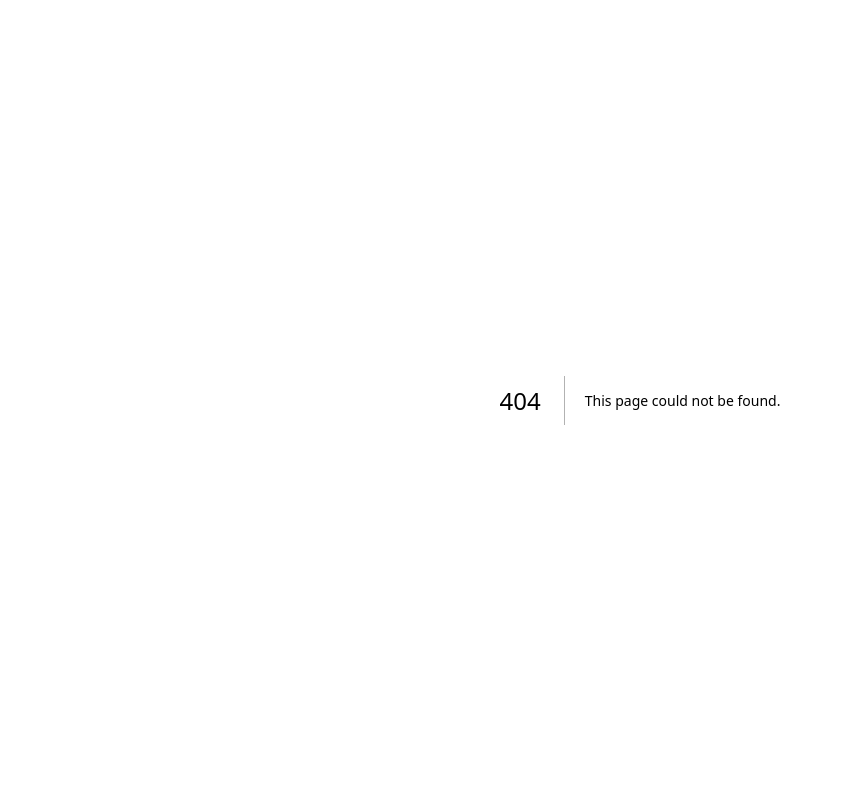
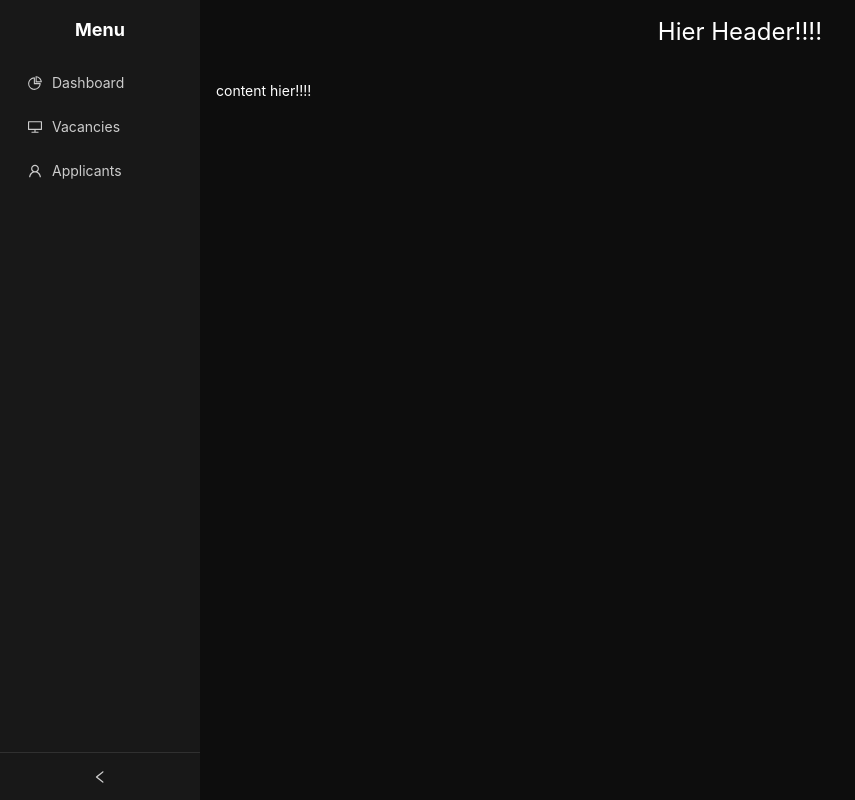
Before and after one commit to teuber-marcel/talenttrack, a Next.js app in the folder client/: page /layout in a window 1280 px wide. Before the commit this address had no page. Shown: the whole page, without its empty margins (0-855 px from the left). Built offline with nearby package versions, Linux system fonts and the light colour scheme.

Commit message:
added layout and updated routes

```diff
--- a/client/src/app/App.js
+++ b/client/src/app/App.js
@@ -3,7 +3,6 @@ import Image from "next/image";
 import {BrowserRouter, Link, Route, Routes} from "react-router-dom";
 import Dashboard from "../pages/Dashboard";
 import VacanciesOverview from "../pages/VacanciesOverview";
-import TestLayout from "../pages/TestLayout";
 
 const App = () => {
   return (
@@ -12,7 +11,8 @@ const App = () => {
             <Routes>
               <Route path={'/Dashboard'} element={<Dashboard/>}/>
               <Route path={'/VacanciesOverview'} element={<VacanciesOverview />}/>
-              <Route path={'/TestLayout'} element={<TestLayout />}/>
+              <Route path={'/layout'} element={<layout />}/>
+
             </Routes>
         </BrowserRouter>
 
--- a/client/src/components/Global/Sidebar.jsx
+++ b/client/src/components/Global/Sidebar.jsx
@@ -1,49 +1,64 @@
 // components/Sidebar.jsx
-import React, { useState } from "react";
+import React from "react";
 import { Layout, Menu } from "antd";
 import {
   DesktopOutlined,
-  FileOutlined,
   PieChartOutlined,
-  TeamOutlined,
   UserOutlined,
-  MenuUnfoldOutlined,
-  MenuFoldOutlined,
 } from "@ant-design/icons";
 import Link from "next/link";
+import { useRouter } from "next/router";
 
 const { Sider } = Layout;
 
-const getItem = (label, key, icon, href) => ({
-  key,
+/**
+ * Helper to build Menu items.
+ * 'key' should match the 'href' so that we can directly use the router.pathname
+ * to highlight the correct menu item.
+ */
+const getItem = (label, key, icon) => ({
+  key,      // <-- use the path as the key
   icon,
-  label: href ? <Link href={href}>{label}</Link> : label,
+  label: <Link href={key}>{label}</Link>,
 });
 
 const items = [
-  getItem("Dashboard", "1", <PieChartOutlined />, "/dashboard"),
-  getItem("Vacancies", "2", <DesktopOutlined />, "/vacancies"),
-  getItem("User", "sub1", <UserOutlined />, "/profile"),
-  getItem("Team", "sub2", <TeamOutlined />, "/team"),
-  getItem("Files", "9", <FileOutlined />, "/files"),
+  getItem("Dashboard", "/Dashboard", <PieChartOutlined />),
+  getItem("Vacancies", "/VacanciesOverview", <DesktopOutlined />),
+  getItem("Applicants", "/Applicants", <UserOutlined />),
 ];
 
 const Sidebar = ({ collapsed, setCollapsed }) => {
+  // Grab the current route from Next.js router
+  const router = useRouter();
+  const currentPath = router.pathname; // e.g., "/dashboard", "/VacanciesOverview", etc.
+
   return (
-    <Sider collapsible collapsed={collapsed} onCollapse={setCollapsed} className="sidebar"
+    <Sider
+      collapsible
+      collapsed={collapsed}
+      onCollapse={setCollapsed}
+      className="sidebar"
       style={{
-        position: "fixed", // Keeps sidebar in place
+        position: "fixed",
         left: 0,
         top: 0,
         bottom: 0,
-        height: "100vh", // Full height
-        overflow: "hidden", // Prevents scrolling inside sidebar
-        }}>
-       <div className="sidebar-logo">Logo</div>
+        height: "100vh",
+        overflow: "hidden",
+      }}
+    >
+      <div
+        className="sidebar-logo"
+        style={{ textAlign: "center", padding: "16px", color: "white" }}
+      >
+        {collapsed ? "🗂" : "Menu"}
+      </div>
       <Menu
         theme="dark"
-          defaultSelectedKeys={['1']}
         mode="inline"
+        // Use 'selectedKeys' (controlled) instead of 'defaultSelectedKeys'
+        selectedKeys={[currentPath]}
         items={items}
         className="sidebar-menu"
       />
--- /dev/null
+++ b/client/src/pages/layout.jsx
@@ -0,0 +1,47 @@
+import React, { useState } from 'react';
+import '../app/globals.css';
+import { Layout, Menu } from 'antd';
+import theme from 'antd/es/theme';
+import Sidebar from '../components/Global/Sidebar';
+
+
+const {Header, Content } = Layout;
+
+
+const test = () => {
+  const [collapsed, setCollapsed] = useState(false);
+
+  // Extract color and border-radius tokens from Ant Design theme
+  const {
+    token: { borderRadiusLG },
+  } = theme.useToken();
+
+  return (
+    <Layout style={{ marginLeft: collapsed ? 80 : 200, transition: "margin-left 0.3s ease", backgroundColor: 'var(--background)', minHeight: '100vh', height: '100%', display: 'flex' }}>
+      {/* Sidebar */}
+      <Sidebar collapsed={collapsed} setCollapsed={setCollapsed} />
+
+      {/* Main Layout */}
+      <Layout style={{ background: 'var(--background)' }}>
+        <Header
+          style={{
+            color: 'white',
+            background: 'var(--background)',
+            padding: 0,
+            textAlign: 'center',
+            fontSize: '24px',
+          }}
+        >
+           Hier Header!!!!
+        </Header>
+        <Content style={{ margin: '16px' }}>
+          <div style={{ color: 'white' }} >
+            content hier!!!!
+          </div>
+        </Content>
+      </Layout>
+    </Layout>
+  );
+};
+
+export default test;
```
Also changed, not shown: client/src/pages/Dashboard.jsx (+2 -25 lines), client/src/pages/TestLayout.jsx (deleted, +0 -146 lines), client/src/app/globals.css (line endings or trailing spaces). Lines whose indentation alone changed are shown as unchanged.
